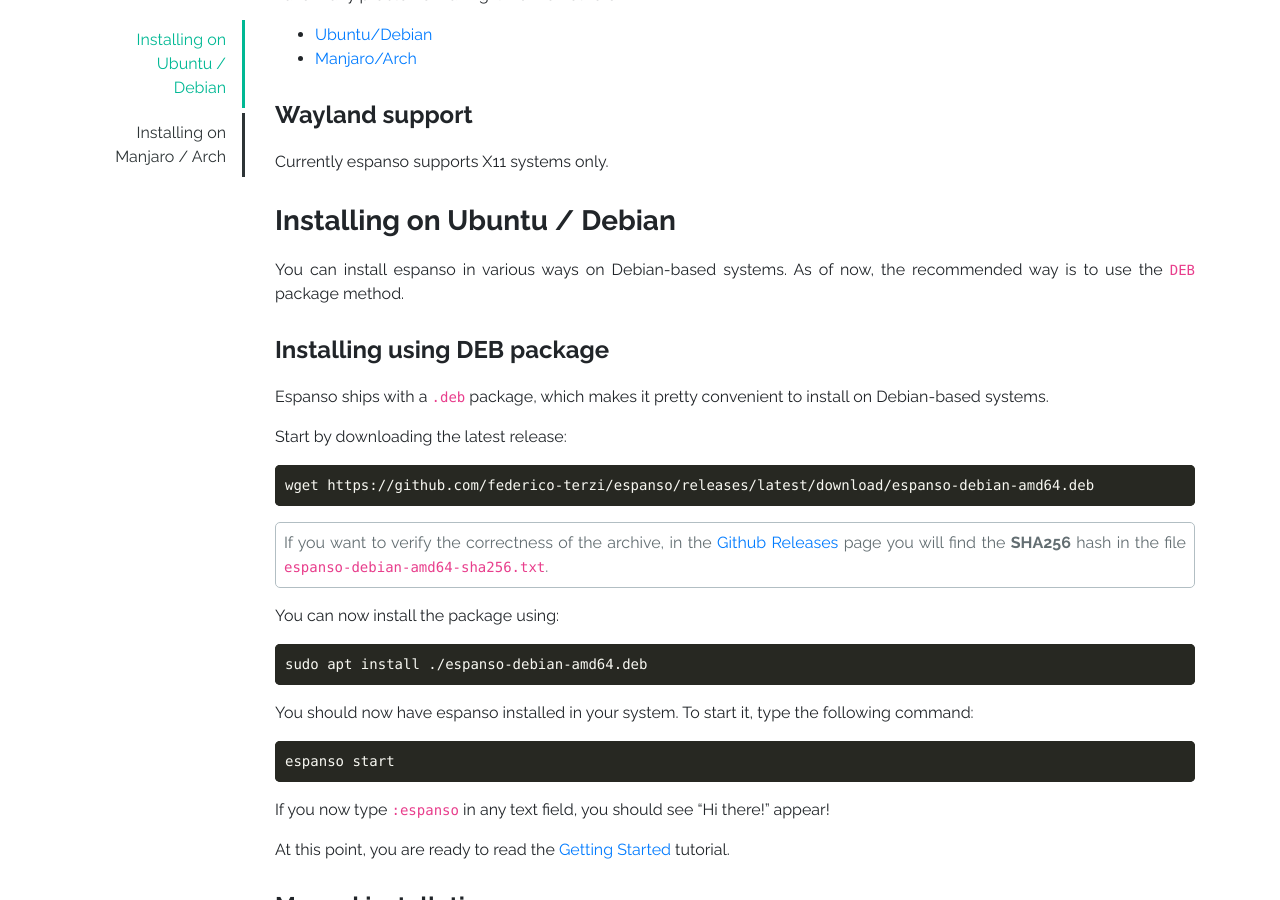
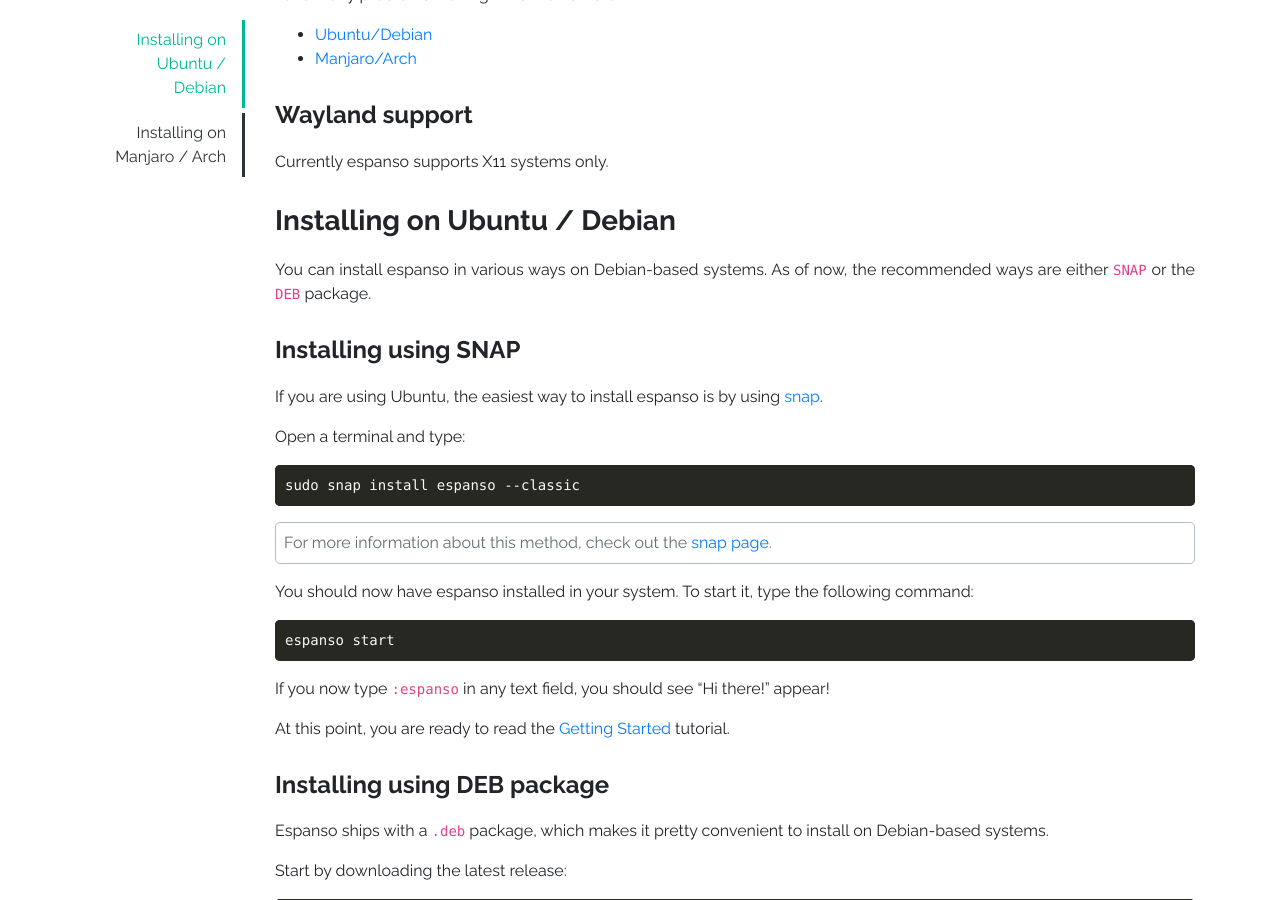
Before and after one commit to espanso/espanso, a Jekyll site: the page built from install/linux.md, in a window 1280 px wide and 900 px high, scrolled down 203 px. Built offline with Jekyll 4.4.1, drawn with Linux system fonts in a browser that asks for light colours.

Commit message:
Add snap installation method

````diff
--- a/install/linux.md
+++ b/install/linux.md
@@ -15,7 +15,29 @@
 
 ### Installing on Ubuntu / Debian
 
-You can install espanso in various ways on Debian-based systems. As of now, the recommended way is to use the `DEB` package method.
+You can install espanso in various ways on Debian-based systems. As of now, the recommended ways are either `SNAP` or the `DEB` package.
+
+#### Installing using SNAP
+
+If you are using Ubuntu, the easiest way to install espanso is by using [snap](https://snapcraft.io/).
+
+Open a terminal and type:
+
+```
+sudo snap install espanso --classic
+```
+
+> For more information about this method, check out the [snap page](https://snapcraft.io/espanso).
+
+You should now have espanso installed in your system. To start it, type the following command:
+
+```
+espanso start
+```
+
+If you now type `:espanso` in any text field, you should see "Hi there!" appear!
+
+At this point, you are ready to read the [Getting Started](/docs/get-started/) tutorial.
 
 #### Installing using DEB package
 
````
